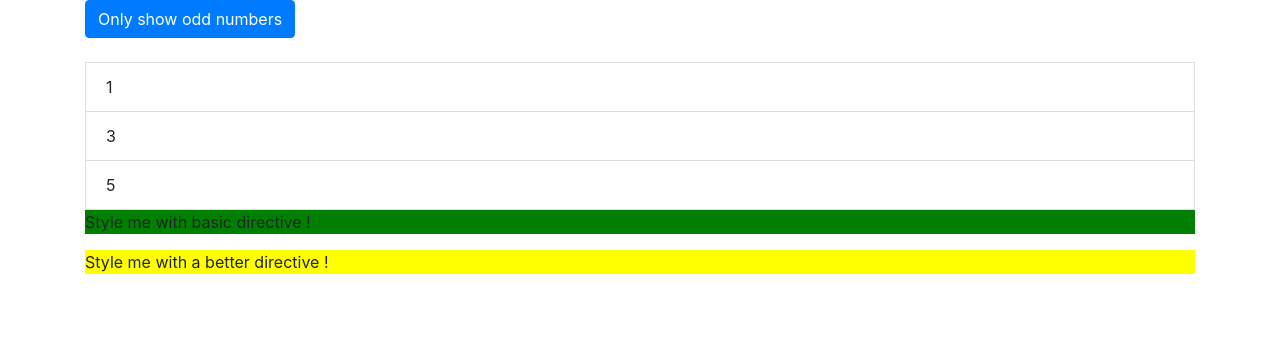
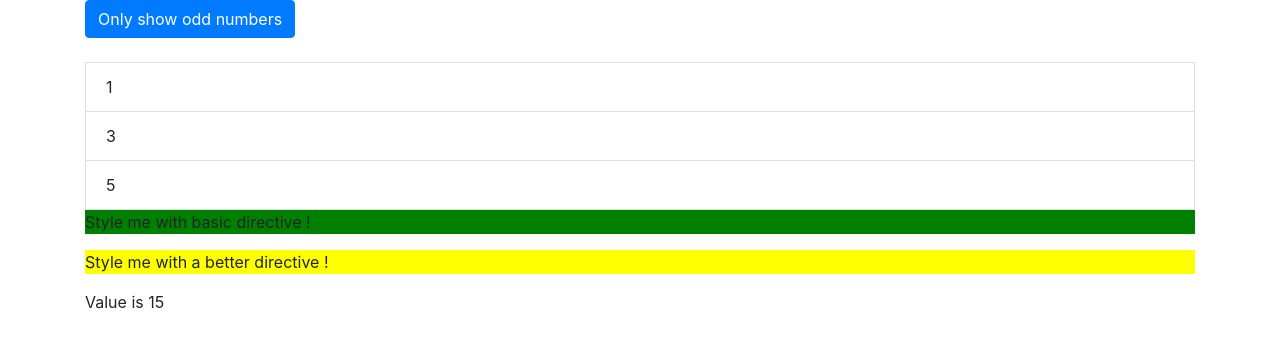
Before and after one commit to hamzaDeveloppementWeb/Angular, an Angular app in the folder directives/: page / in a window 1280 px wide. Shown: the top 348 px of the page. Built offline with nearby package versions, Linux system fonts and the light colour scheme.

Commit message:
Using ngSwitch directive

```diff
--- a/directives/src/app/app.component.html
+++ b/directives/src/app/app.component.html
@@ -31,6 +31,12 @@
       </ul>
       <p appBasicHighlight>Style me with basic directive !</p>
       <p appBetterHighlight [defaultColor]="'yellow'" [highlightColor]="'red'">Style me with a better directive !</p>
+      <div [ngSwitch]="value">
+        <p *ngSwitchCase="5">Value is 5</p>
+        <p *ngSwitchCase="10">Value is 10</p>
+        <p *ngSwitchCase="15">Value is 15</p>
+        <p *ngSwitchDefault>Value is Default</p>
+      </div>
     </div>
   </div>
 </div>
--- a/directives/src/app/app.component.ts
+++ b/directives/src/app/app.component.ts
@@ -8,5 +8,6 @@
 export class AppComponent {
   evenNumbers = [1, 3, 5];
   oddNumbers = [2, 4];
+  value = 15;
   onlyOdd = false;
 }
```
